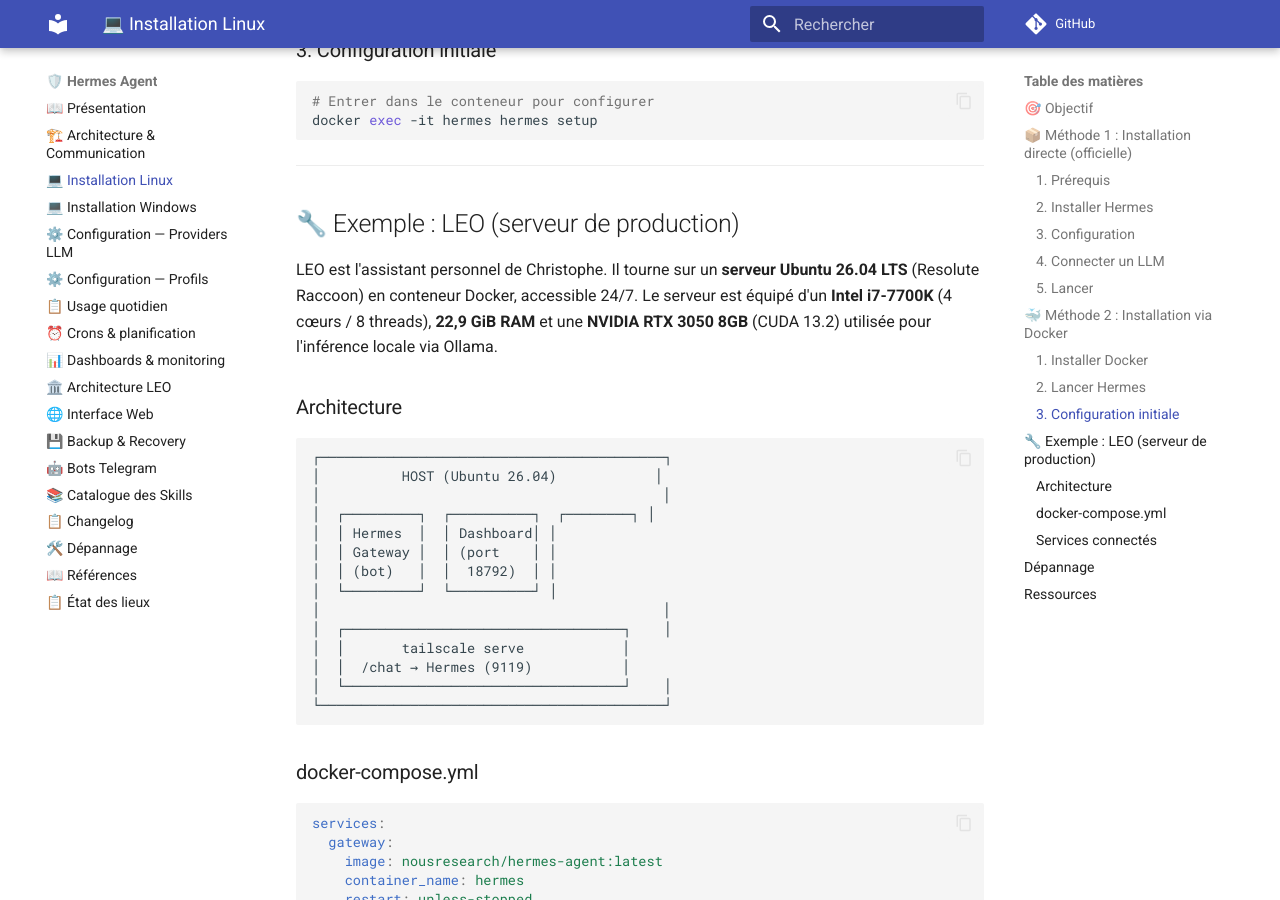
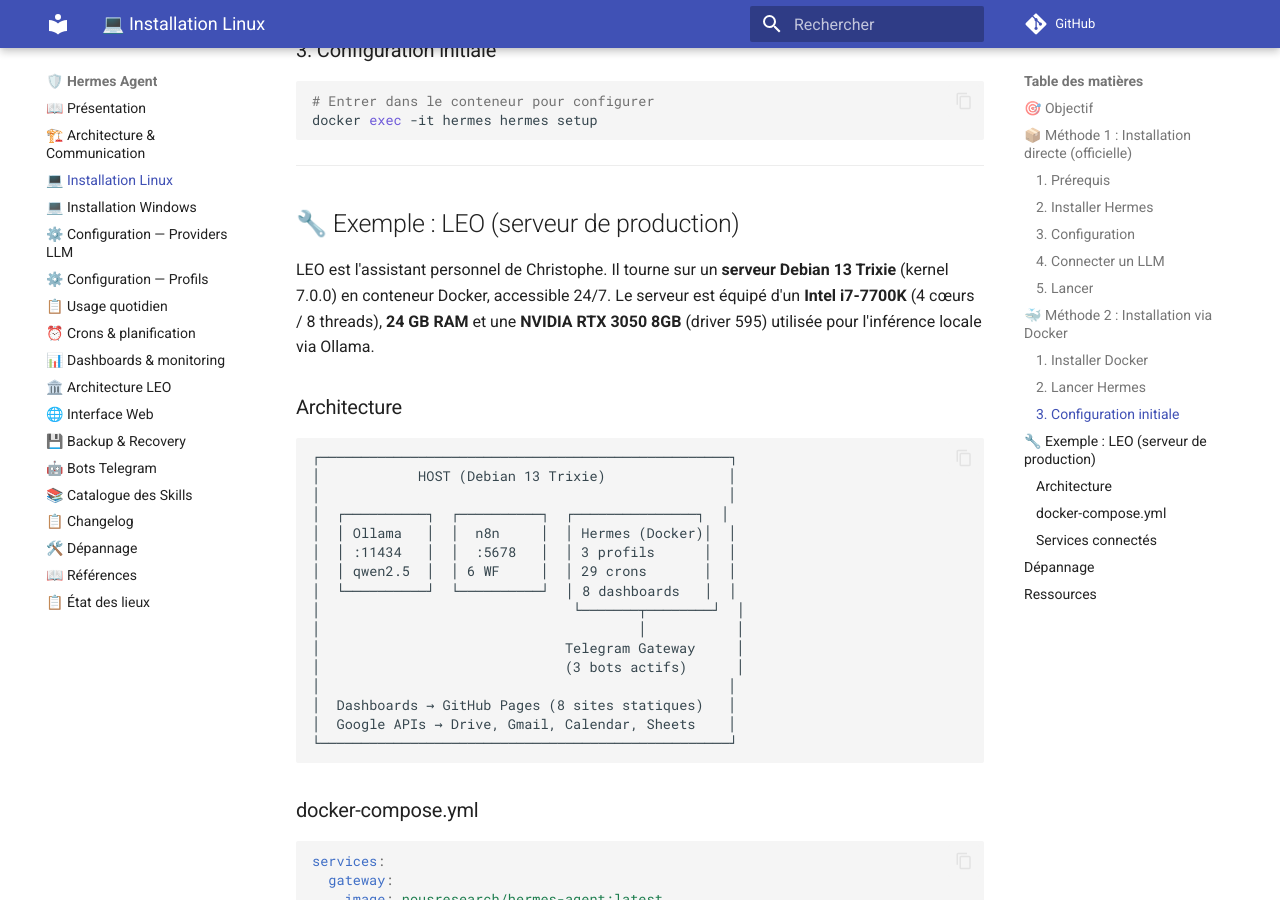
Before and after one commit to christophedanhier-hash/hermes-wiki, an MkDocs documentation site: the page built from docs/hermes/installation/linux.md, in a window 1280 px wide and 900 px high, scrolled down 2472 px. Built offline with MkDocs 1.6.1 and Material for MkDocs 9.7.7, drawn with Linux system fonts in a browser that asks for light colours; comment, search, counter and statistics services are not loaded; some of the changed text lies outside the part shown.

Commit message:
fix: archi LEO dans linux.md — Debian 13, plus de tailscale serve, plus de port 18792

````diff
--- a/docs/hermes/installation/linux.md
+++ b/docs/hermes/installation/linux.md
@@ -120,25 +120,27 @@ docker exec -it hermes hermes setup
 
 ## 🔧 Exemple : LEO (serveur de production)
 
-LEO est l'assistant personnel de Christophe. Il tourne sur un **serveur Ubuntu 26.04 LTS** (Resolute Raccoon) en conteneur Docker, accessible 24/7. Le serveur est équipé d'un **Intel i7-7700K** (4 cœurs / 8 threads), **22,9 GiB RAM** et une **NVIDIA RTX 3050 8GB** (CUDA 13.2) utilisée pour l'inférence locale via Ollama.
+LEO est l'assistant personnel de Christophe. Il tourne sur un **serveur Debian 13 Trixie** (kernel 7.0.0) en conteneur Docker, accessible 24/7. Le serveur est équipé d'un **Intel i7-7700K** (4 cœurs / 8 threads), **24 GB RAM** et une **NVIDIA RTX 3050 8GB** (driver 595) utilisée pour l'inférence locale via Ollama.
 
 ### Architecture
 
 ```
-┌──────────────────────────────────────────┐
-│          HOST (Ubuntu 26.04)            │
-│                                          │
-│  ┌─────────┐  ┌──────────┐  ┌────────┐ │
-│  │ Hermes  │  │ Dashboard│ │
-│  │ Gateway │  │ (port    │ │
-│  │ (bot)   │  │  18792)  │ │
-│  └─────────┘  └──────────┘ │
-│                                          │
-│  ┌──────────────────────────────────┐    │
-│  │       tailscale serve            │
-│  │  /chat → Hermes (9119)           │
-│  └──────────────────────────────────┘    │
-└──────────────────────────────────────────┘
+┌──────────────────────────────────────────────────┐
+│            HOST (Debian 13 Trixie)               │
+│                                                  │
+│  ┌──────────┐  ┌──────────┐  ┌───────────────┐  │
+│  │ Ollama   │  │  n8n     │  │ Hermes (Docker)│  │
+│  │ :11434   │  │  :5678   │  │ 3 profils      │  │
+│  │ qwen2.5  │  │ 6 WF     │  │ 29 crons       │  │
+│  └──────────┘  └──────────┘  │ 8 dashboards   │  │
+│                               └───────┬────────┘  │
+│                                       │           │
+│                              Telegram Gateway     │
+│                              (3 bots actifs)      │
+│                                                  │
+│  Dashboards → GitHub Pages (8 sites statiques)   │
+│  Google APIs → Drive, Gmail, Calendar, Sheets    │
+└──────────────────────────────────────────────────┘
 ```
 
 ### docker-compose.yml
@@ -184,7 +186,7 @@ services:
 |:--------|:-----|:----------|
 | **Ollama** | LLM local (qwen2.5:7b) | API `http://host:11434/v1` |
 | **DeepSeek** | LLM principal (via Telegram) | Clé API |
-| **Tailscale** | Réseau privé + serve | `tailscale serve` |
+| **Tailscale** | Réseau privé (VPN mesh) | IPs 100.x.x.x |
 
 ---
 
````
